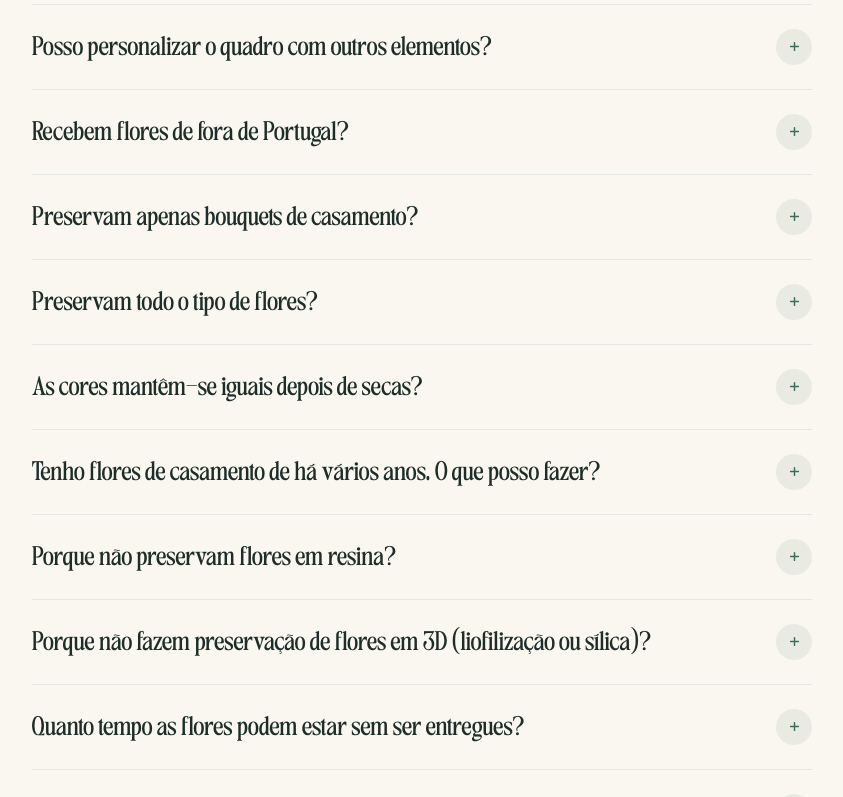
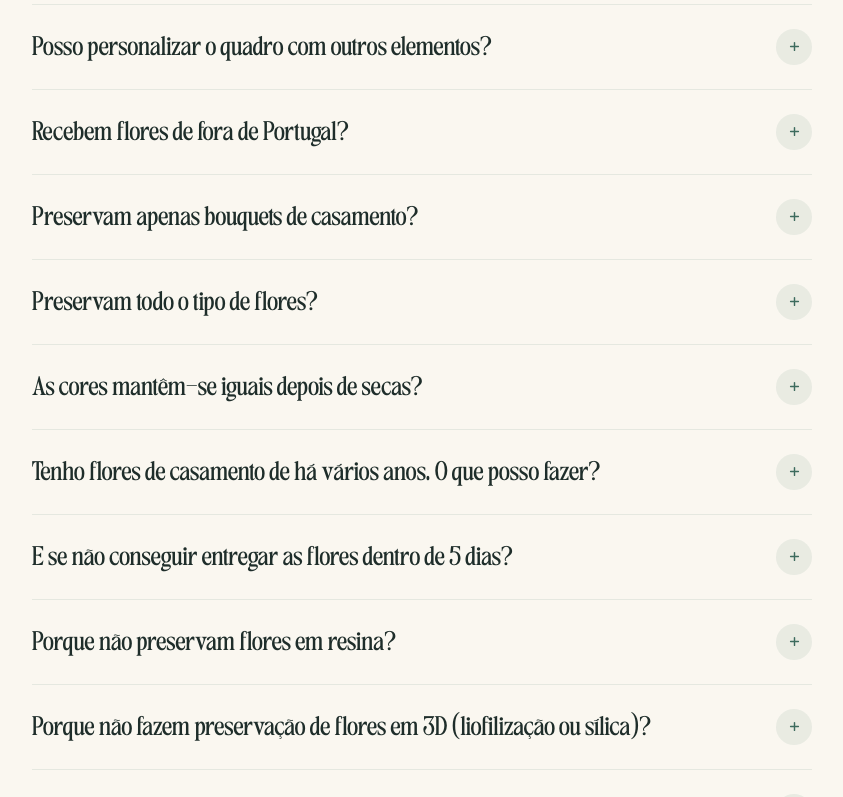
Before and after one commit to floresabeirario/fbr-website, a Next.js app: page /perguntas-frequentes in a window 1280 px wide. Shown: the part 1067-1864 px from the top of the page, without its empty margins (218-1061 px from the left). Built offline with nearby package versions, Linux system fonts and the light colour scheme.

Commit message:
Update page.js

```diff
--- a/app/perguntas-frequentes/page.js
+++ b/app/perguntas-frequentes/page.js
@@ -131,6 +131,21 @@ const FAQ_DATA = [
       usando as fotografias do dia do casamento como referência.
       <br/><br/>
       É também o presente ideal para filhos que queiram eternizar o bouquet do casamento dos pais, décadas depois.
+    </>
+  },
+  {
+    cat: "flores",
+    q: "E se não conseguir entregar as flores dentro de 5 dias?",
+    plain: "Cada caso é avaliado individualmente. Se o prazo de 5 dias já tiver passado, não conseguimos garantir a viabilidade da preservação e recomendamos o nosso serviço de recriação de bouquet.",
+    a: <>
+      Cada situação é avaliada <strong>caso a caso</strong> — contacte-nos assim que possível
+      e tentamos sempre encontrar uma solução.
+      <br/><br/>
+      No entanto, se o prazo de 5 dias já tiver passado, não conseguimos garantir
+      a viabilidade da preservação das flores originais. Nesse caso, recomendamos o nosso{" "}
+      <a href="/recriacao" className="faq-link">serviço de recriação de bouquet</a>,
+      onde reproduzimos o ramo com flores frescas iguais às do dia,
+      usando fotografias como referência — com resultados igualmente belos e duradouros.
     </>
   },
   {
```
